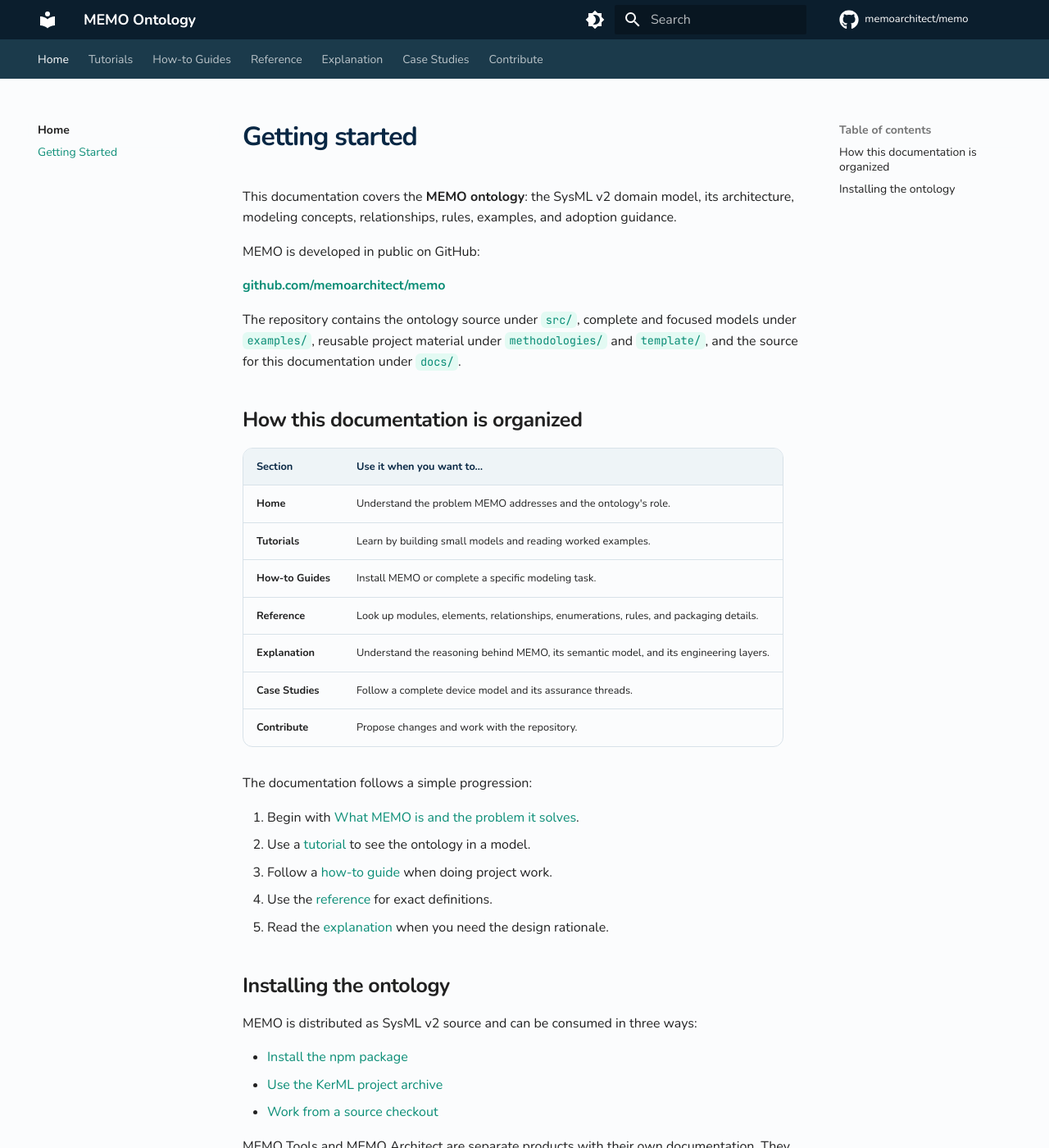
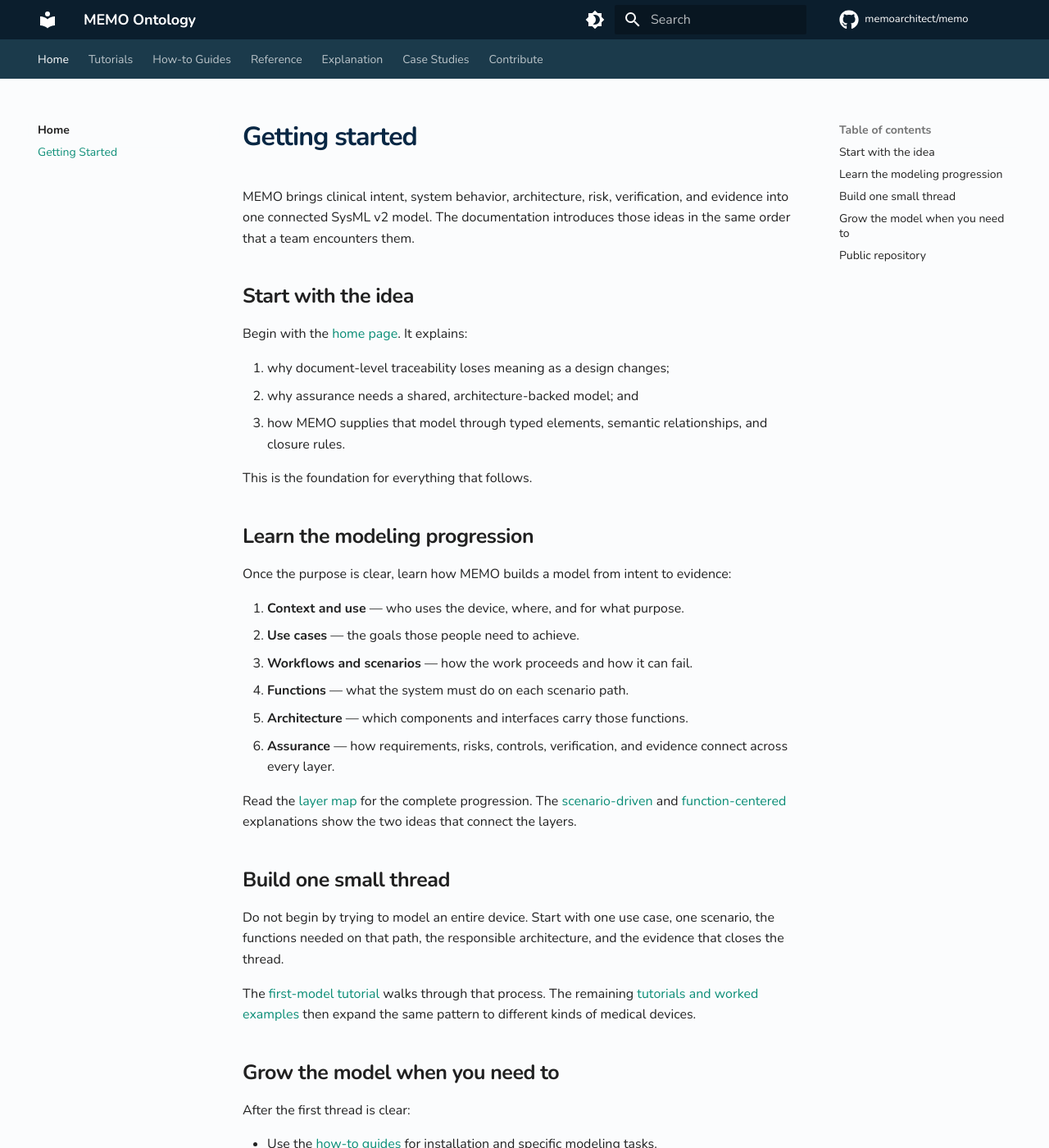
Before and after one commit to memoarchitect/memo, an MkDocs documentation site: the page built from docs/getting-started.md, in a window 1280 px wide and 1400 px high. Shown: the whole window at 82% size. Built offline with MkDocs 1.6.1 and Material for MkDocs 9.7.7, drawn with Linux system fonts in a browser that asks for light colours; comment, search, counter and statistics services are not loaded; some of the changed text lies outside the part shown.

Commit message:
docs: make getting started a conceptual learning path

```diff
--- a/docs/getting-started.md
+++ b/docs/getting-started.md
@@ -1,44 +1,67 @@
 # Getting started
 
-This documentation covers the **MEMO ontology**: the SysML v2 domain model,
-its architecture, modeling concepts, relationships, rules, examples, and
-adoption guidance.
+MEMO brings clinical intent, system behavior, architecture, risk,
+verification, and evidence into one connected SysML v2 model. The documentation
+introduces those ideas in the same order that a team encounters them.
 
-MEMO is developed in public on GitHub:
+## Start with the idea
 
-[**github.com/memoarchitect/memo**](https://github.com/memoarchitect/memo)
+Begin with the [home page](index.md). It explains:
 
-The repository contains the ontology source under `src/`, complete and focused
-models under `examples/`, reusable project material under `methodologies/` and
-`template/`, and the source for this documentation under `docs/`.
+1. why document-level traceability loses meaning as a design changes;
+2. why assurance needs a shared, architecture-backed model; and
+3. how MEMO supplies that model through typed elements, semantic
+   relationships, and closure rules.
 
-## How this documentation is organized
+This is the foundation for everything that follows.
 
-| Section | Use it when you want to… |
-| --- | --- |
-| **Home** | Understand the problem MEMO addresses and the ontology's role. |
-| **Tutorials** | Learn by building small models and reading worked examples. |
-| **How-to Guides** | Install MEMO or complete a specific modeling task. |
-| **Reference** | Look up modules, elements, relationships, enumerations, rules, and packaging details. |
-| **Explanation** | Understand the reasoning behind MEMO, its semantic model, and its engineering layers. |
-| **Case Studies** | Follow a complete device model and its assurance threads. |
-| **Contribute** | Propose changes and work with the repository. |
+## Learn the modeling progression
 
-The documentation follows a simple progression:
+Once the purpose is clear, learn how MEMO builds a model from intent to
+evidence:
 
-1. Begin with [What MEMO is and the problem it solves](index.md).
-2. Use a [tutorial](examples/index.md) to see the ontology in a model.
-3. Follow a [how-to guide](how-to/index.md) when doing project work.
-4. Use the [reference](reference/index.md) for exact definitions.
-5. Read the [explanation](why/index.md) when you need the design rationale.
+1. **Context and use** — who uses the device, where, and for what purpose.
+2. **Use cases** — the goals those people need to achieve.
+3. **Workflows and scenarios** — how the work proceeds and how it can fail.
+4. **Functions** — what the system must do on each scenario path.
+5. **Architecture** — which components and interfaces carry those functions.
+6. **Assurance** — how requirements, risks, controls, verification, and
+   evidence connect across every layer.
 
-## Installing the ontology
+Read the [layer map](layers/index.md) for the complete progression. The
+[scenario-driven](what/scenario-driven.md) and
+[function-centered](what/function-centered.md) explanations show the two ideas
+that connect the layers.
 
-MEMO is distributed as SysML v2 source and can be consumed in three ways:
+## Build one small thread
 
-- [Install the npm package](how-to/install/npm.md)
-- [Use the KerML project archive](how-to/install/kpar.md)
-- [Work from a source checkout](how-to/install/source.md)
+Do not begin by trying to model an entire device. Start with one use case, one
+scenario, the functions needed on that path, the responsible architecture, and
+the evidence that closes the thread.
+
+The [first-model tutorial](tutorials/first-model.md) walks through that process.
+The remaining [tutorials and worked examples](examples/index.md) then expand the
+same pattern to different kinds of medical devices.
+
+## Grow the model when you need to
+
+After the first thread is clear:
+
+- Use the [how-to guides](how-to/index.md) for installation and specific
+  modeling tasks.
+- Use the [reference](reference/index.md) when you need an exact element,
+  relationship, enumeration, or rule definition.
+- Read the [explanation](why/index.md) for the reasoning behind the ontology.
+- Follow the [GPCA case study](case-studies/gpca/index.md) to see a complete
+  device model organized around several assurance threads.
+
+That order is deliberate: understand the problem, learn the model, build one
+thread, then use the detailed reference.
+
+## Public repository
+
+MEMO is developed in public at
+[**github.com/memoarchitect/memo**](https://github.com/memoarchitect/memo).
 
 MEMO Tools and MEMO Architect are separate products with their own
 documentation. They are not required to use the ontology.
```
